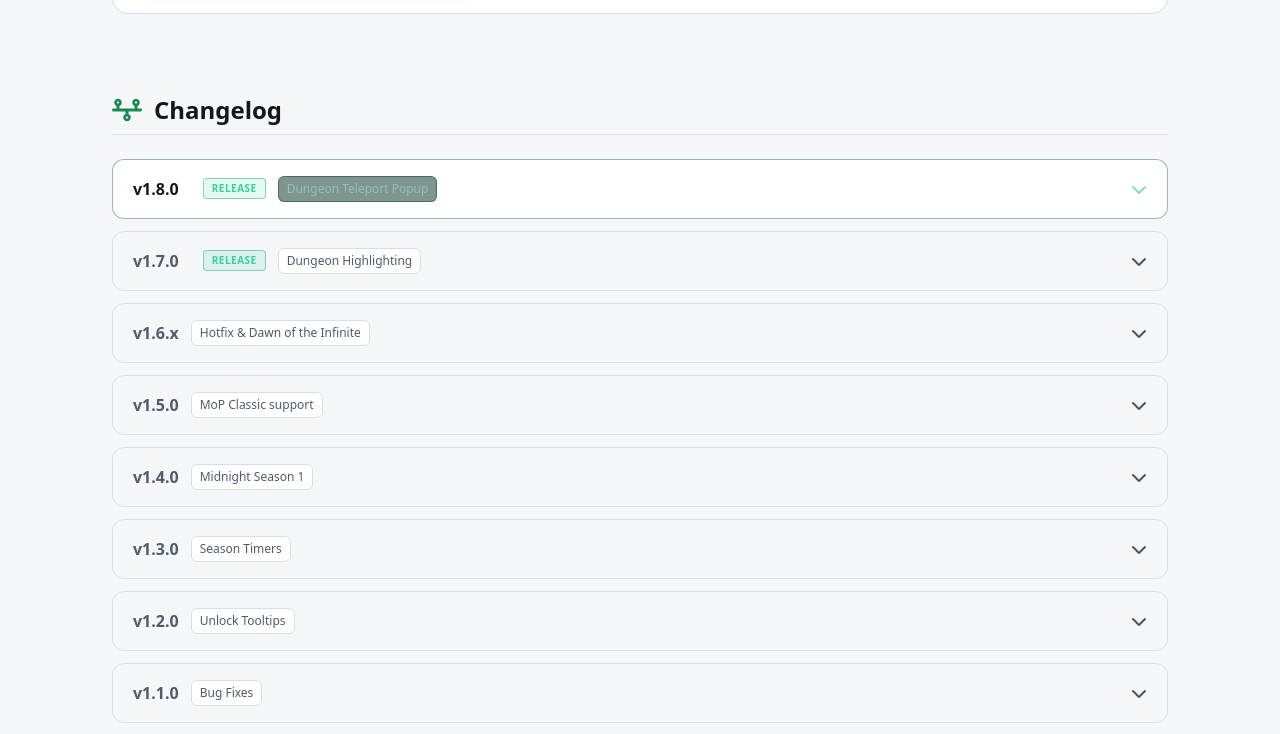
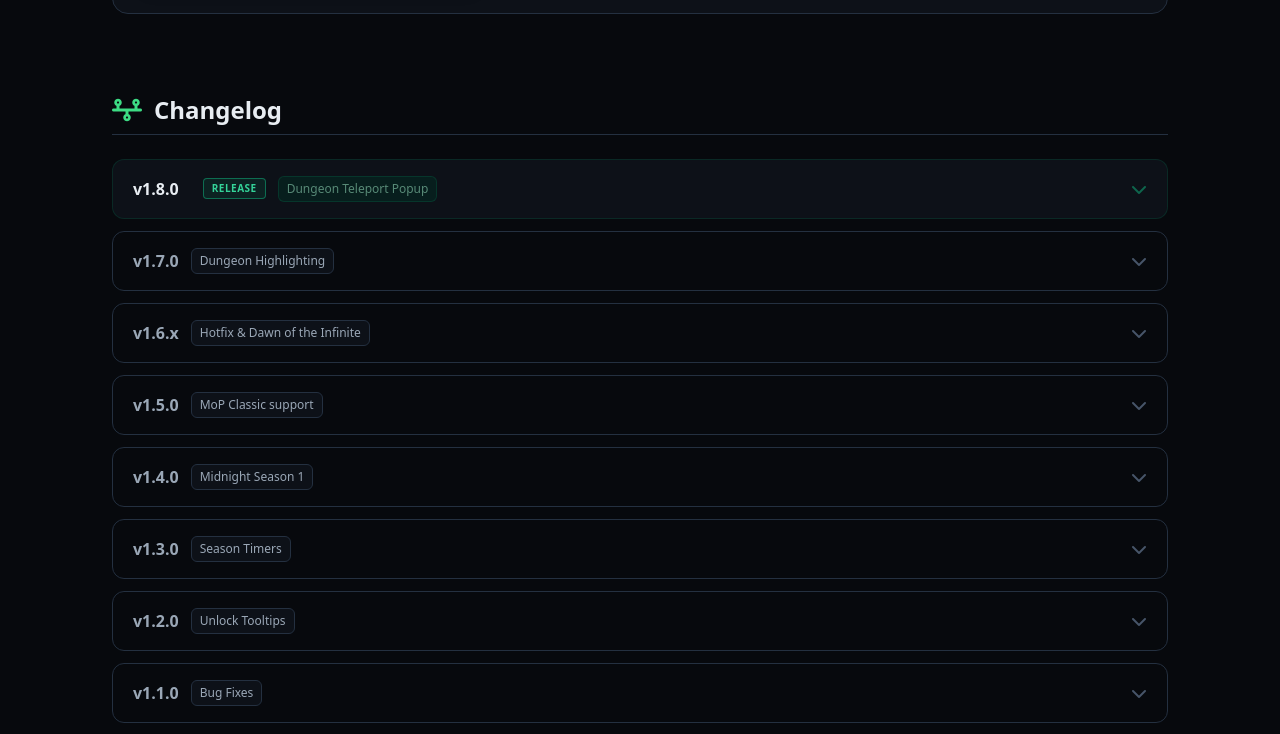
Before and after one commit to Mentiuszen/mentiuszen.github.io, a plain HTML site: page DungeonTeleportsTab.html in a window 1280 px wide. Shown: the part 2036-2770 px from the top of the page. Drawn offline with nearby package versions, Linux system fonts and the light colour scheme; a web font is replaced by a local one.

Commit message:
more updates

```diff
--- a/js/dtt-changelog.js
+++ b/js/dtt-changelog.js
@@ -67,7 +67,7 @@ const dttVersionGroups = [
         revStartIdx: 9 // Build 10
     },
     {
-        id: "v170", status: "stable",
+        id: "v170", status: "old",
         nameEn: "v1.7.0", namePl: "Wersja 1.7.0",
         descEn: "Dungeon Highlighting", descPl: "Podświetlanie lochów",
         revStartIdx: 8 // Build 9
--- a/js/main.js
+++ b/js/main.js
@@ -378,7 +378,6 @@ function injectNavbar() {
                         <button type="button" id="btn-en" data-lang="en" aria-label="Switch language to English">EN</button>
                         <button type="button" id="btn-pl" data-lang="pl" aria-label="Przełącz język na polski">PL</button>
                     </div>
-                    <button class="icon-button" type="button" id="theme-toggle" aria-label="Toggle light mode">${siteIcons.sun}</button>
                     <button class="menu-toggle" type="button" id="menu-toggle" aria-label="Open menu" aria-expanded="false" aria-controls="mobile-menu">${siteIcons.menu}</button>
                 </div>
             </div>
@@ -392,59 +391,7 @@ function injectNavbar() {
     `;
 }
 
-function readStoredTheme() {
-    try {
-        const stored = localStorage.getItem(THEME_KEY)
-            || localStorage.getItem(LEGACY_THEME_KEY)
-            || sessionStorage.getItem(THEME_KEY)
-            || sessionStorage.getItem(LEGACY_THEME_KEY);
 
-        if (isTheme(stored)) return stored;
-    } catch (_) {
-        // Some browser privacy modes can block storage; cookie fallback keeps page-to-page navigation stable.
-    }
-
-    const match = document.cookie.match(/(?:^|;\s*)mentiuszen-hub-theme=(light|dark)(?:;|$)/)
-        || document.cookie.match(/(?:^|;\s*)theme=(light|dark)(?:;|$)/);
-    return match ? match[1] : null;
-}
-
-function writeStoredTheme(theme) {
-    if (!isTheme(theme)) return;
-
-    try {
-        localStorage.setItem(THEME_KEY, theme);
-        localStorage.setItem(LEGACY_THEME_KEY, theme);
-        sessionStorage.setItem(THEME_KEY, theme);
-        sessionStorage.setItem(LEGACY_THEME_KEY, theme);
-    } catch (_) {
-        // Cookie fallback below.
-    }
-
-    document.cookie = `mentiuszen-hub-theme=${theme}; path=/; max-age=31536000; SameSite=Lax`;
-    document.cookie = `theme=${theme}; path=/; max-age=31536000; SameSite=Lax`;
-}
-
-function initTheme() {
-    const stored = readStoredTheme();
-    const prefersLight = window.matchMedia && window.matchMedia('(prefers-color-scheme: light)').matches;
-    setTheme(stored || (prefersLight ? 'light' : 'dark'));
-
-    document.getElementById('theme-toggle')?.addEventListener('click', () => {
-        setTheme(document.documentElement.dataset.theme === 'light' ? 'dark' : 'light');
-    });
-}
-
-function setTheme(theme) {
-    document.documentElement.dataset.theme = theme;
-    writeStoredTheme(theme);
-
-    const toggle = document.getElementById('theme-toggle');
-    if (toggle) {
-        toggle.innerHTML = theme === 'light' ? siteIcons.moon : siteIcons.sun;
-        toggle.setAttribute('aria-label', theme === 'light' ? 'Switch to dark mode' : 'Switch to light mode');
-    }
-}
 
 function initMenu() {
     const toggle = document.getElementById('menu-toggle');
@@ -504,104 +451,150 @@ function changeLanguage(lang) {
     }
 }
 
-function applyInitialThemeAttribute() {
-    const stored = readStoredTheme();
-    if (stored) {
-        document.documentElement.dataset.theme = stored;
-    }
-}
-
-function initHeroCanvas() {
-    const canvas = document.getElementById('hero-canvas');
-    if (!canvas) return;
+function initBgCanvas() {
+    const canvas = document.createElement('canvas');
+    canvas.id = 'bg-canvas';
+    document.body.prepend(canvas);
 
     const ctx = canvas.getContext('2d');
-    let width = canvas.width = canvas.offsetWidth;
-    let height = canvas.height = canvas.offsetHeight;
+    let width = canvas.width = window.innerWidth;
+    let height = canvas.height = window.innerHeight;
 
     const particles = [];
     const properties = {
         bgColor: 'transparent',
-        particleColor: 'rgba(61, 220, 132, 0.25)',
+        particleColor: 'rgba(61, 220, 132, 0.22)',
         particleGlowColor: 'rgba(0, 229, 255, 0.45)',
         lineColor: 'rgba(61, 220, 132, 0.04)',
         particleRadius: 2.2,
-        particleCount: 50,
-        maxVelocity: 0.4,
-        lineLength: 120,
+        maxVelocity: 0.45,
+        lineLength: 130,
     };
 
-    const hero = canvas.closest('.hero');
     let mouse = { x: null, y: null };
+    let currentScrollY = window.scrollY || window.pageYOffset;
 
-    if (hero) {
-        hero.addEventListener('mousemove', (e) => {
-            const rect = hero.getBoundingClientRect();
-            mouse.x = e.clientX - rect.left;
-            mouse.y = e.clientY - rect.top;
-        });
+    window.addEventListener('mousemove', (e) => {
+        mouse.x = e.clientX;
+        mouse.y = e.clientY;
+    });
 
-        hero.addEventListener('mouseleave', () => {
-            mouse.x = null;
-            mouse.y = null;
-        });
-    }
+    window.addEventListener('mouseleave', () => {
+        mouse.x = null;
+        mouse.y = null;
+    });
 
     window.addEventListener('resize', () => {
-        width = canvas.width = canvas.offsetWidth;
-        height = canvas.height = canvas.offsetHeight;
+        width = canvas.width = window.innerWidth;
+        height = canvas.height = window.innerHeight;
+        adjustParticleCount();
     });
 
     class Particle {
         constructor() {
             this.x = Math.random() * width;
             this.y = Math.random() * height;
-            this.velocityX = (Math.random() * 2 - 1) * properties.maxVelocity;
-            this.velocityY = (Math.random() * 2 - 1) * properties.maxVelocity;
+
+            // Assign to one of 3 depth layers: Far (0), Mid (1), Near (2)
+            const rand = Math.random();
+            if (rand < 0.35) {
+                // Far background
+                this.layer = 0;
+                this.z = Math.random() * 0.12 + 0.08; // 0.08 to 0.20
+            } else if (rand < 0.8) {
+                // Midground
+                this.layer = 1;
+                this.z = Math.random() * 0.25 + 0.35; // 0.35 to 0.60
+            } else {
+                // Foreground
+                this.layer = 2;
+                this.z = Math.random() * 0.35 + 0.75; // 0.75 to 1.10
+            }
+
+            this.velocityX = (Math.random() * 2 - 1) * properties.maxVelocity * (this.z + 0.15);
+            this.velocityY = (Math.random() * 2 - 1) * properties.maxVelocity * (this.z + 0.15);
+            this.drawY = this.y;
         }
 
         position() {
             this.x += this.velocityX;
             this.y += this.velocityY;
 
+            // Attraction logic based on visible on-screen coordinate drawY
             if (mouse.x !== null && mouse.y !== null) {
                 const dx = mouse.x - this.x;
-                const dy = mouse.y - this.y;
+                const dy = mouse.y - this.drawY;
                 const dist = Math.sqrt(dx * dx + dy * dy);
-                if (dist < 180) {
-                    const force = (180 - dist) / 180;
-                    this.x += (dx / dist) * force * 0.4;
-                    this.y += (dy / dist) * force * 0.4;
+                if (dist < 200) {
+                    const force = (200 - dist) / 200;
+                    // Near layer is more reactive to mouse attraction
+                    const layerScale = this.layer === 0 ? 0.2 : (this.layer === 1 ? 0.6 : 1.25);
+                    this.x += (dx / dist) * force * 0.45 * layerScale;
+                    this.y += (dy / dist) * force * 0.45 * layerScale;
                 }
             }
 
-            if (this.x < 0 || this.x > width) this.velocityX = -this.velocityX;
-            if (this.y < 0 || this.y > height) this.velocityY = -this.velocityY;
-            if (this.x < 0) this.x = 0;
-            if (this.x > width) this.x = width;
-            if (this.y < 0) this.y = 0;
-            if (this.y > height) this.y = height;
+            // Boundary checks for wrapping/recycling
+            if (this.x < 0) {
+                this.x = width;
+            } else if (this.x > width) {
+                this.x = 0;
+            }
+
+            if (this.y < 0) {
+                this.y = height;
+            } else if (this.y > height) {
+                this.y = 0;
+            }
+        }
+
+        updateDrawY(scrollY) {
+            // Apply parallax scrolling vertical offset with wrapping
+            let dy = (this.y - scrollY * this.z) % height;
+            if (dy < 0) dy += height;
+            this.drawY = dy;
         }
 
         draw() {
+            let size = properties.particleRadius;
+            let baseOpacity = 0.22;
+
+            if (this.layer === 0) {
+                size = 1.0;
+                baseOpacity = 0.12;
+            } else if (this.layer === 1) {
+                size = 1.8;
+                baseOpacity = 0.26;
+            } else if (this.layer === 2) {
+                size = 2.8;
+                baseOpacity = 0.55;
+            }
+
             ctx.beginPath();
-            ctx.arc(this.x, this.y, properties.particleRadius, 0, Math.PI * 2);
+            ctx.arc(this.x, this.drawY, size, 0, Math.PI * 2);
             ctx.closePath();
 
             let isNearMouse = false;
+            let mouseRange = 130;
             if (mouse.x !== null && mouse.y !== null) {
                 const dx = mouse.x - this.x;
-                const dy = mouse.y - this.y;
-                if (Math.sqrt(dx * dx + dy * dy) < 120) {
+                const dy = mouse.y - this.drawY;
+                if (Math.sqrt(dx * dx + dy * dy) < mouseRange) {
                     isNearMouse = true;
                 }
             }
 
-            ctx.fillStyle = isNearMouse ? properties.particleGlowColor : properties.particleColor;
+            // Scale opacity based on mouse proximity
+            const opacity = isNearMouse ? 0.75 : baseOpacity;
+            const color = isNearMouse
+                ? properties.particleGlowColor
+                : `rgba(61, 220, 132, ${opacity})`;
+
+            ctx.fillStyle = color;
             ctx.fill();
 
             if (isNearMouse) {
-                ctx.shadowBlur = 8;
+                ctx.shadowBlur = 8 * this.z;
                 ctx.shadowColor = '#00e5ff';
             } else {
                 ctx.shadowBlur = 0;
@@ -609,38 +602,74 @@ function initHeroCanvas() {
         }
     }
 
-    for (let i = 0; i < properties.particleCount; i++) {
-        particles.push(new Particle());
+    function adjustParticleCount() {
+        const area = width * height;
+        const targetCount = Math.min(120, Math.max(30, Math.floor(area * 0.000035)));
+
+        if (particles.length < targetCount) {
+            while (particles.length < targetCount) {
+                particles.push(new Particle());
+            }
+        } else if (particles.length > targetCount) {
+            particles.splice(targetCount);
+        }
     }
+
+    adjustParticleCount();
 
     function drawLines() {
         ctx.shadowBlur = 0;
         for (let i = 0; i < particles.length; i++) {
             for (let j = i + 1; j < particles.length; j++) {
+                // ONLY connect particles in the SAME depth layer
+                if (particles[i].layer !== particles[j].layer) continue;
+
                 const dx = particles[i].x - particles[j].x;
-                const dy = particles[i].y - particles[j].y;
+                const dy = particles[i].drawY - particles[j].drawY;
                 const dist = Math.sqrt(dx * dx + dy * dy);
 
                 if (dist < properties.lineLength) {
                     let isLineActive = false;
                     if (mouse.x !== null && mouse.y !== null) {
                         const mdx1 = mouse.x - particles[i].x;
-                        const mdy1 = mouse.y - particles[i].y;
+                        const mdy1 = mouse.y - particles[i].drawY;
                         const mdx2 = mouse.x - particles[j].x;
-                        const mdy2 = mouse.y - particles[j].y;
-                        if (Math.sqrt(mdx1*mdx1 + mdy1*mdy1) < 120 && Math.sqrt(mdx2*mdx2 + mdy2*mdy2) < 120) {
+                        const mdy2 = mouse.y - particles[j].drawY;
+                        if (Math.sqrt(mdx1*mdx1 + mdy1*mdy1) < 130 && Math.sqrt(mdx2*mdx2 + mdy2*mdy2) < 130) {
                             isLineActive = true;
                         }
                     }
 
                     const alpha = (properties.lineLength - dist) / properties.lineLength;
-                    ctx.strokeStyle = isLineActive
-                        ? `rgba(61, 220, 132, ${alpha * 0.16})`
-                        : `rgba(61, 220, 132, ${alpha * 0.04})`;
-                    ctx.lineWidth = isLineActive ? 1.2 : 0.8;
+
+                    // Thicker and brighter lines for foreground layer
+                    let strokeColor;
+                    let lineWidth = 0.8;
+
+                    if (isLineActive) {
+                        strokeColor = `rgba(0, 229, 255, ${alpha * 0.3})`;
+                        lineWidth = 1.4;
+                    } else {
+                        if (particles[i].layer === 0) {
+                            // Far background - very faint lines
+                            strokeColor = `rgba(61, 220, 132, ${alpha * 0.025})`;
+                            lineWidth = 0.5;
+                        } else if (particles[i].layer === 1) {
+                            // Midground
+                            strokeColor = `rgba(61, 220, 132, ${alpha * 0.05})`;
+                            lineWidth = 0.8;
+                        } else {
+                            // Foreground
+                            strokeColor = `rgba(61, 220, 132, ${alpha * 0.12})`;
+                            lineWidth = 1.2;
+                        }
+                    }
+
+                    ctx.strokeStyle = strokeColor;
+                    ctx.lineWidth = lineWidth;
                     ctx.beginPath();
-                    ctx.moveTo(particles[i].x, particles[i].y);
-                    ctx.lineTo(particles[j].x, particles[j].y);
+                    ctx.moveTo(particles[i].x, particles[i].drawY);
+                    ctx.lineTo(particles[j].x, particles[j].drawY);
                     ctx.stroke();
                 }
             }
@@ -649,8 +678,13 @@ function initHeroCanvas() {
 
     function loop() {
         ctx.clearRect(0, 0, width, height);
+
+        // Update scroll offset inside loop for smooth frames (with cross-browser fallbacks)
+        currentScrollY = window.scrollY || window.pageYOffset || document.documentElement.scrollTop || document.body.scrollTop;
+
         particles.forEach(p => {
             p.position();
+            p.updateDrawY(currentScrollY);
             p.draw();
         });
         drawLines();
@@ -659,6 +693,8 @@ function initHeroCanvas() {
 
     loop();
 }
+
+document.documentElement.dataset.theme = 'dark';
 
 function renderChangelog(containerId, changelogData, versionGroups, lang) {
     const container = document.getElementById(containerId);
@@ -771,14 +807,11 @@ function renderChangelog(containerId, changelogData, versionGroups, lang) {
     container.innerHTML = html;
 }
 
-applyInitialThemeAttribute();
-
 document.addEventListener('DOMContentLoaded', () => {
     injectNavbar();
-    initTheme();
     initMenu();
     initLang();
-    initHeroCanvas();
+    initBgCanvas();
 
     // Inicjalizuj i dodaj nasłuchiwanie na scroll dla wyłączania strzałek
     checkSliderButtons();
@@ -795,10 +828,3 @@ document.addEventListener('DOMContentLoaded', () => {
         button.addEventListener('click', () => changeLanguage(button.dataset.lang));
     });
 });
-
-window.addEventListener('storage', (event) => {
-    if (event.key !== THEME_KEY && event.key !== LEGACY_THEME_KEY) return;
-    if (isTheme(event.newValue)) {
-        setTheme(event.newValue);
-    }
-});
--- a/styles.css
+++ b/styles.css
@@ -22,24 +22,6 @@
   --radius-lg: 12px;
   --container: 1120px;
   --nav-height: 64px;
-}
-
-:root[data-theme="light"] {
-  color-scheme: light;
-  --bg: #f5f7f9;
-  --bg-soft: #eef2f5;
-  --surface-1: #ffffff;
-  --surface-2: #f7fafc;
-  --surface-3: #edf3f5;
-  --line: #d7e0e6;
-  --line-soft: #e5ebef;
-  --text: #111820;
-  --text-muted: #4e5c6a;
-  --text-soft: #73808d;
-  --accent: #188a52;
-  --accent-strong: #0f6f40;
-  --accent-soft: rgba(24, 138, 82, 0.11);
-  --shadow: 0 22px 60px rgba(16, 24, 40, 0.08);
 }
 
 * {
@@ -830,14 +812,14 @@ button {
 }
 
 /* Custom Interactive Background & Modern Visual Effects */
-#hero-canvas {
-  position: absolute;
+#bg-canvas {
+  position: fixed;
   top: 0;
   left: 0;
-  width: 100%;
-  height: 100%;
+  width: 100vw;
+  height: 100vh;
   pointer-events: none;
-  z-index: 1;
+  z-index: -1;
 }
 
 .hero-grid {
```
Also changed, not shown: index.html (+0 -1 lines).
